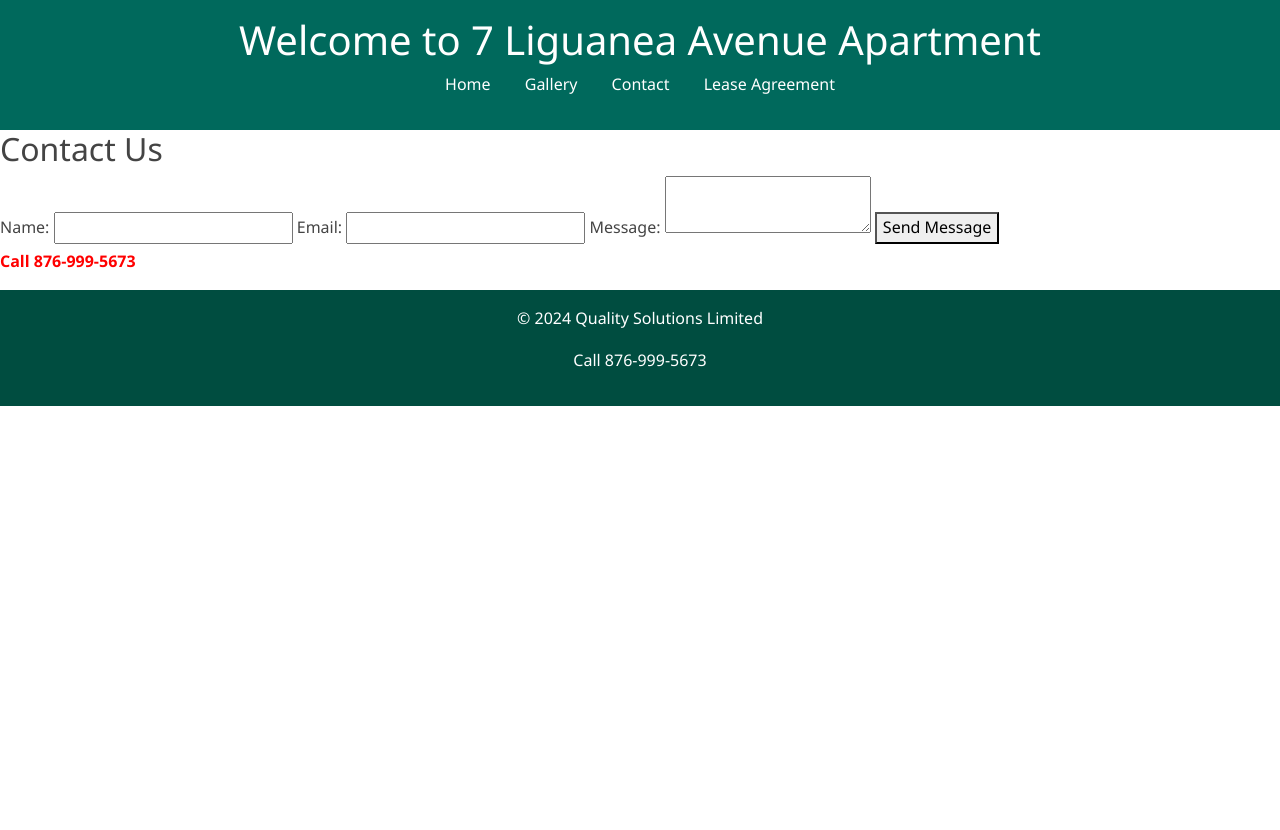
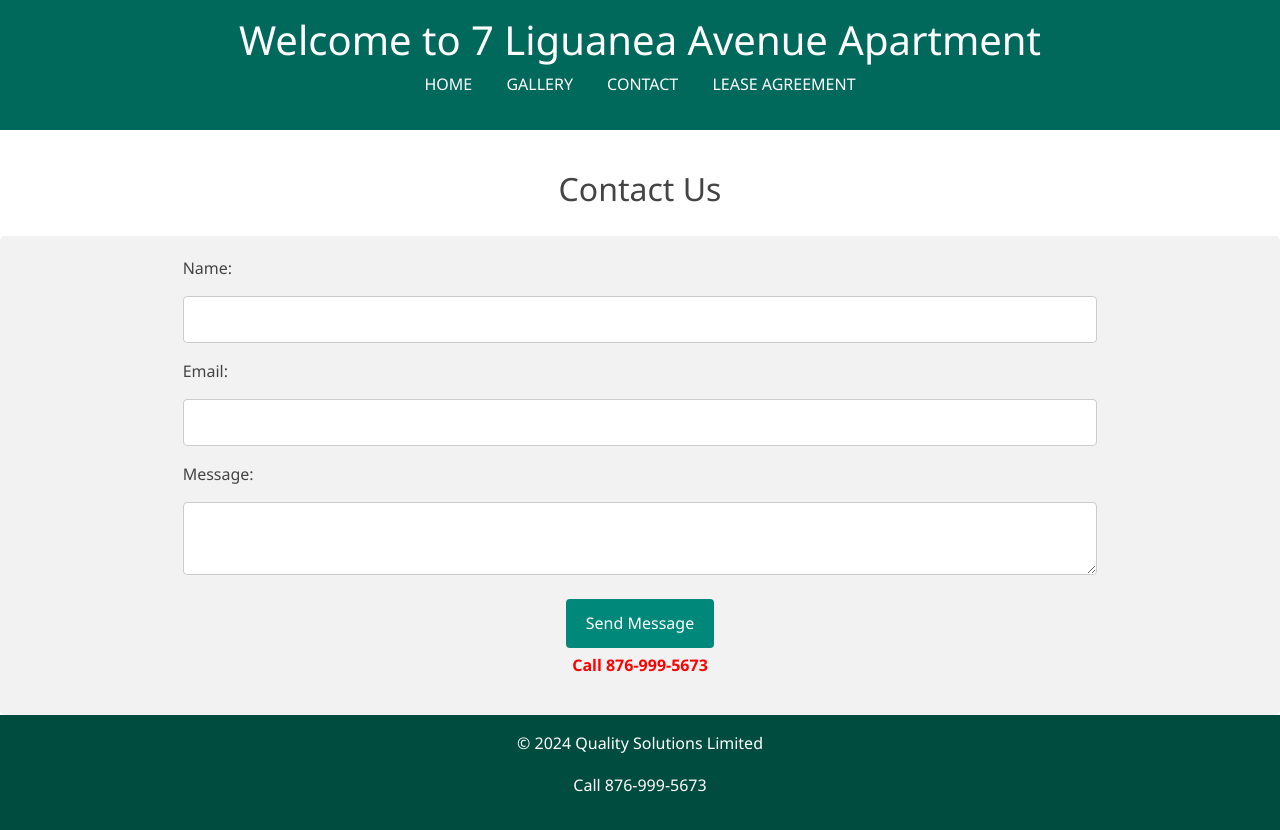
Before and after one commit to gladstone28/web-site-7-liguanea-avenue-nadia, a plain HTML site: page contact.html in a window 1280 px wide. Before the commit the page ends 800 px from the top, so only its background shows below. Drawn offline with nearby package versions, Linux system fonts and the light colour scheme.

Commit message:
Added box.css and adjusted contact.html

```diff
--- /dev/null
+++ b/box.css
@@ -0,0 +1,47 @@
+
+
+.contact-box{
+    border-radius: 5px;
+    background-color: #f2f2f2;
+    padding: 20px;
+}
+
+#contact-form{
+    display: flex;
+    flex-direction: column;
+    align-items: center;
+}
+
+#Contact-Us{
+    text-align: center;
+    padding: 10px;
+    padding-top: 40px;
+    padding-bottom: 20px;
+}
+
+#special{
+    text-align: center;
+    padding-top: 5px;
+}
+
+input[type=text], input[type=email], select, textarea {
+  width: 100%;
+  padding: 10px;
+  border: 1px solid #ccc;
+  border-radius: 4px;
+  box-sizing: border-box;
+  margin-top: 6px;
+  margin-bottom: 16px;
+  resize: vertical
+}
+
+button[type=submit] {
+  background-color: #00897b;
+  color: white;
+  padding: 12px 20px;
+  border: none;
+  border-radius: 4px;
+  cursor: pointer;
+  display: block;
+  margin: 0 auto;
+}
--- a/contact.html
+++ b/contact.html
@@ -9,6 +9,7 @@
     <link rel="stylesheet" href="style2.css">
     <link rel="stylesheet" href="https://stackpath.bootstrapcdn.com/bootstrap/4.3.1/css/bootstrap.min.css">
     <link rel="stylesheet" href="style3.css">
+    <link rel="stylesheet" href="box.css">
 </head>
 
 <body>
@@ -16,17 +17,20 @@
         <h1>Welcome to 7 Liguanea Avenue Apartment</h1>
         <nav>
             <ul>
-                <li><a href="index.html">Home</a></li>
-                <li><a href="gallery.html">Gallery</a></li>
-                <li><a href="contact.html">Contact</a></li>
-                <li><a href="lease.html">Lease Agreement</a></li>
+                <li><a href="index.html">HOME</a></li>
+                <li><a href="gallery.html">GALLERY</a></li>
+                <li><a href="contact.html">CONTACT</a></li>
+                <li><a href="lease.html">LEASE AGREEMENT</a></li>
             </ul>
         </nav>
     </header>
 
     <main>
-        <h2>Contact Us</h2>
+        <h2 id="Contact-Us">Contact Us</h2>
+        <div class= "contact-box">
+
         <form id="contact-form">
+            <div class= "contact-box-contents">
                 <label for="name">Name:</label>
                 <input type="text" id="name" name="name" required>
 
@@ -37,8 +41,11 @@
                 <textarea id="message" name="message" required></textarea>
 
                 <button type="submit">Send Message</button>
+             </div>
         </form>
         <p id="special">Call 876-999-5673</p>
+
+        </div>
     </main>
 
     <footer>
```
Lines whose indentation alone changed are shown as unchanged.
